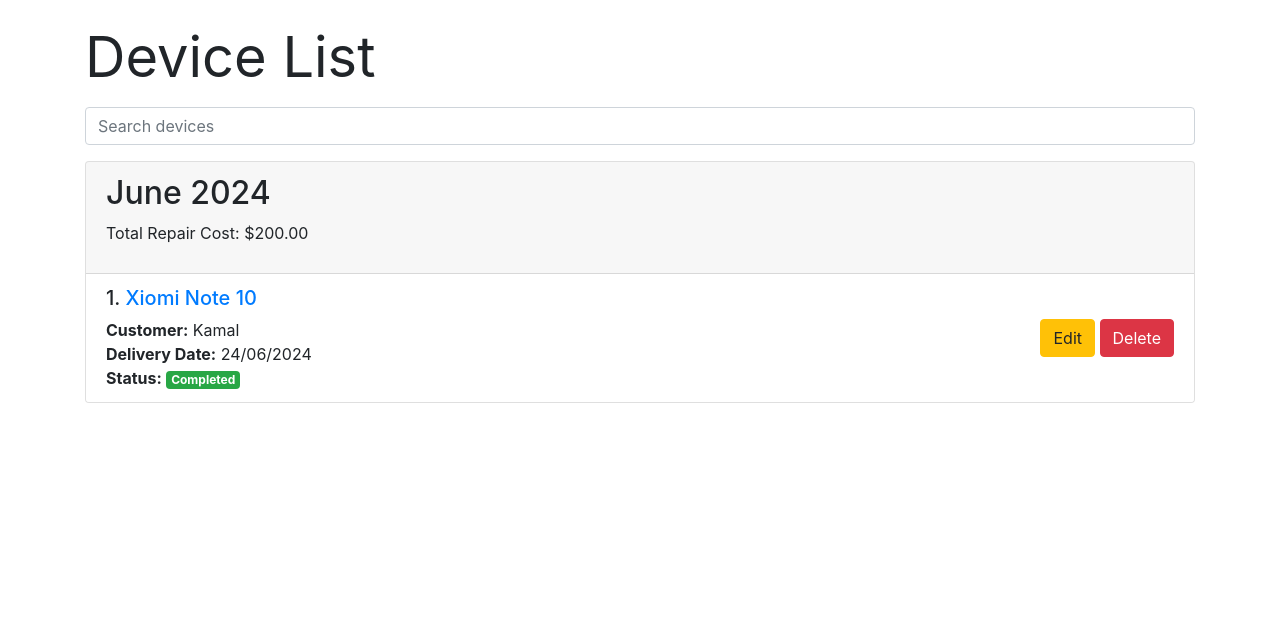
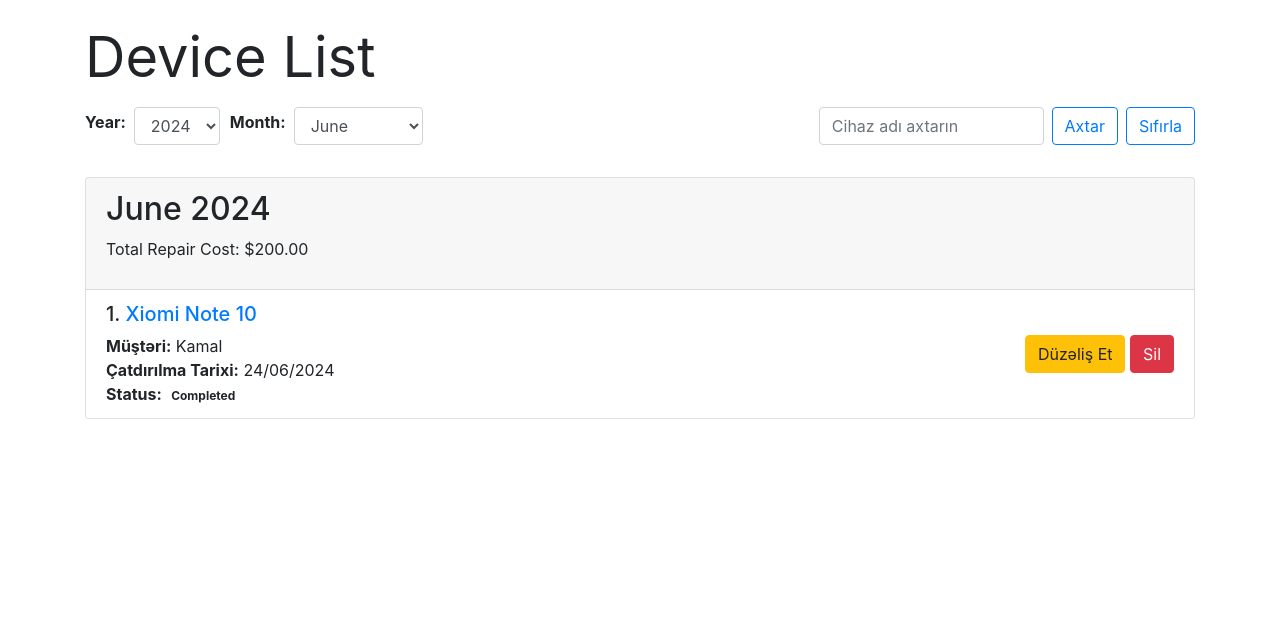
Before and after one commit to SamirAlizada/Multifactioring-Tracking, a Django app: page /device/ in a window 1280 px wide. Shown: the part 56-676 px from the top of the page. Run offline with Django 4.2, Linux system fonts and the light colour scheme; a user stored in the database is signed in; data comes from the database, SQL or seed files in the repository; some libraries are stand-ins or nearby versions.

Commit message:
modified

```diff
--- a/templates/repairs/device_list.html
+++ b/templates/repairs/device_list.html
@@ -5,11 +5,37 @@
     <h1 class="display-4"><strong>Device List</strong></h1>
 
     <div class="my-3">
-        <form method="get" action="">
-            <input type="text" name="q" class="form-control" placeholder="Search devices">
+        <form method="get" action="" class="form-row">
+            <div class="form-group col-auto d-flex align-items-center">
+                <label for="year" class="mr-2"><strong>Year:</strong></label>
+                <select name="year" id="year" class="form-control" onchange="this.form.submit()">
+                    {% for year in years %}
+                    <option value="{{ year }}" {% if year == selected_year %}selected{% endif %}>{{ year }}</option>
+                    {% endfor %}
+                </select>
+            </div>
+            <div class="form-group col-auto d-flex align-items-center">
+                <label for="month" class="mr-2"><strong>Month:</strong></label>
+                <select name="month" id="month" class="form-control" onchange="this.form.submit()">
+                    {% for month in months %}
+                    <option value="{{ month.value }}" {% if month.value == selected_month %}selected{% endif %}>{{ month.name }}</option>
+                    {% endfor %}
+                </select>
+            </div>
+            <div class="form-group col"></div>
+            <div class="form-group col">
+                <div class="d-flex">
+                    <input type="text" name="q" class="form-control mr-2" placeholder="Cihaz adı axtarın" value="{{ request.GET.q }}">
+                    <button class="btn btn-outline-primary" type="submit">Axtar</button>
+                    <a href="{% url 'device_list' %}" class="btn btn-outline-primary ml-2">Sıfırla</a>
+                </div>
+            </div>
         </form>
+
+
     </div>
 
+    {% if grouped_devices %}
         {% for month, data in grouped_devices.items %}
         <div class="card my-3">
             <div class="card-header">
@@ -17,45 +43,48 @@
                 <p>Total Repair Cost: ${{ data.total_repair_cost }}</p>
             </div>
             <ul class="list-group list-group-flush">
+                {% if data.devices %}
                     {% for device in data.devices %}
                     <li class="list-group-item d-flex justify-content-between align-items-center">
                         <div>
                             <h5>{{ forloop.counter }}. <a style="text-decoration: none;" href="{% url 'device_detail' device.pk %}">{{ device.device_name }}</a></h5>
-                    <p class="mb-0"><strong>Customer:</strong> {{ device.customer_name }}</p>
-                    <p class="mb-0"><strong>Delivery Date:</strong> {{ device.delivery_date|date:"d/m/Y" }}</p>
+                            <p class="mb-0"><strong>Müştəri:</strong> {{ device.customer_name }}</p>
+                            <p class="mb-0"><strong>Çatdırılma Tarixi:</strong> {{ device.delivery_date|date:"d/m/Y" }}</p>
                             <p class="mb-0"><strong>Status:</strong>
                                 <span class="badge
-                            {% if device.status == 'Received' %}badge-info{% elif device.status == 'In Progress' %}badge-warning{% elif device.status == 'Completed' %}badge-success{% elif device.status == 'Delivered' %}badge-secondary{% endif %}">
+                                    {% if device.status == 'Qəbul edildi' %}badge-info{% elif device.status == 'Davam edir' %}badge-warning{% elif device.status == 'Tamamlandı' %}badge-success{% elif device.status == 'Çatdırıldı' %}badge-secondary{% endif %}">
                                     {{ device.status }}
                                 </span>
                             </p>
                         </div>
                         {% if user.is_authenticated %}
                         <div class="text-right">
-                    <a class="btn btn-warning" href="{% url 'update_device' device.pk %}">Edit</a>
-                    <a class="btn btn-danger" href="{% url 'delete_device' device.pk %}" onclick="return confirm('Are you sure delete this device?')">Delete</a>
+                            <a class="btn btn-warning" href="{% url 'update_device' device.pk %}">Düzəliş Et</a>
+                            <a class="btn btn-danger" href="{% url 'delete_device' device.pk %}" onclick="return confirm('Bu cihazı silmək istədiyinizə əminsiniz?')">Sil</a>
                         </div>
                         {% endif %}
                     </li>
                     {% endfor %}
+                {% else %}
+                    <li class="list-group-item">
+                        <div class="text-center">
+                            <p>Arama sonucu "{{ query }}" ilə uyğun cihaz tapılmadı.</p>
+                        </div>
+                    </li>
+                {% endif %}
             </ul>
         </div>
         {% endfor %}
-
-    <!-- <h2 class="my-4">Devices Near End Date</h2>
-    <ul class="list-group">
-        {% for device in devices_near_end_date %}
-        <li class="list-group-item d-flex justify-content-between align-items-center">
-            <div>
-                <h5><a href="{% url 'device_detail' device.pk %}">{{ device.device_name }}</a></h5>
-                <p class="mb-0">Customer: {{ device.customer_name }}</p>
-                <p class="mb-0">Delivery Date: {{ device.delivery_date }}</p>
-                <p class="mb-0">Status: <span class="badge badge-info">{{ device.status }}</span></p>
+    {% else %}
+        <div class="card my-3">
+            <div class="card-header">
+                <!-- <h2>Axtarış Nəticəsi</h2> -->
             </div>
-            <a class="btn btn-secondary" href="{% url 'update_device' device.pk %}">Edit</a>
-        </li>
-        {% endfor %}
-    </ul> -->
+            <div class="card-body">
+                <p class="text-center">Axtarışınıza uyğun cihaz tapılmadı.</p>
+            </div>
+        </div>
+    {% endif %}
 </div>
 
 <br><br>
```
Lines whose indentation alone changed are shown as unchanged.
